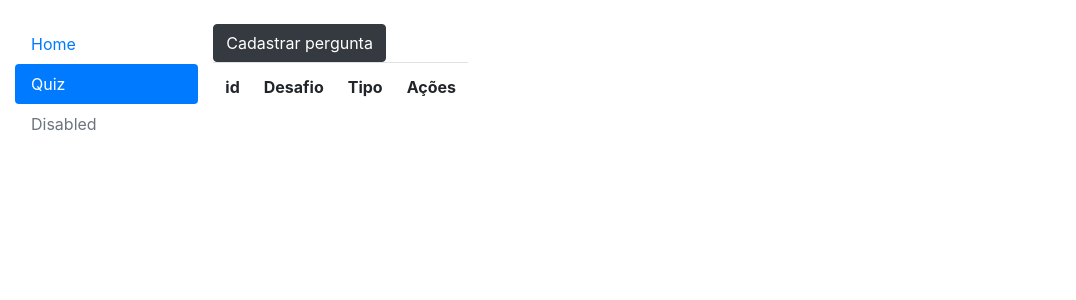
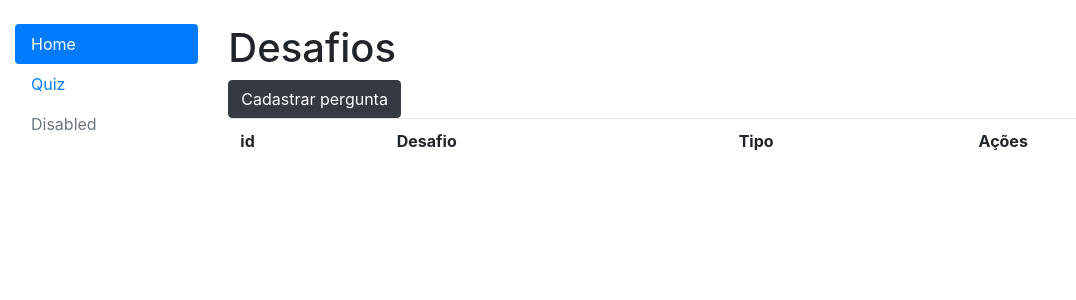
Before and after one commit to Davi3000/API, a PHP site: page /quiz.php in a window 1280 px wide. Shown: the part 56-356 px from the top of the page, without its empty margins (0-1076 px from the left). Run offline with PHP 8.4, Linux system fonts and the light colour scheme; data that the repository does not hold is empty.

Commit message:
Arrumar viewQuiz

```diff
--- a/UsuarioDAO.php
+++ b/UsuarioDAO.php
@@ -7,7 +7,7 @@ class UsuarioDAO{
     private $con;
 
     function __construct(){
-        $this->con = mysqli_connect("localhost","root","", "projetopw");
+        $this->con = mysqli_connect("localhost:3307","root","", "projetopw");
     }
     public function apagar($id){
 
--- a/menuLateral.php
+++ b/menuLateral.php
@@ -5,7 +5,7 @@
 
                 <ul class="nav flex-column  nav-pills vertical">
                     <li class="nav-item">
-                        <a class="nav-link active" href="#">Home</a>
+                        <a class="nav-link active" href="usuarios.php" >Home</a>
                     </li>
                     <li class="nav-item">
                         <a class="nav-link" href="quiz.php">Quiz</a>
--- a/quiz.php
+++ b/quiz.php
@@ -3,6 +3,10 @@ include "quizDAO.php";
 
 $quizDAO = new quizDAO();
 $listaQuiz = ($quizDAO->buscarQuiz());
+
+include "cabecalho.php";
+include "menuLateral.php";
+
 ?>
 <!DOCTYPE html>
 <html lang="pt-br">
@@ -17,62 +21,9 @@ $listaQuiz = ($quizDAO->buscarQuiz());
 </head>
 
 <body>
-    <nav class="navbar navbar-expand-lg navbar-dark bg-dark">
-        <a class="navbar-brand" href="#">Navbar</a>
-        <button class="navbar-toggler" type="button" data-toggle="collapse" data-target="#navbarSupportedContent" aria-controls="navbarSupportedContent" aria-expanded="false" aria-label="Toggle navigation">
-            <span class="navbar-toggler-icon"></span>
-        </button>
 
-        <div class="collapse navbar-collapse" id="navbarSupportedContent">
-            <ul class="navbar-nav mr-auto">
-                <li class="nav-item active">
-                    <a class="nav-link" href="#">Home <span class="sr-only">(current)</span></a>
-                </li>
-                <li class="nav-item">
-                    <a class="nav-link" href="#">Link</a>
-                </li>
-                <li class="nav-item dropdown">
-                    <a class="nav-link dropdown-toggle" href="#" id="navbarDropdown" role="button" data-toggle="dropdown" aria-haspopup="true" aria-expanded="false">
-                        Dropdown
-                    </a>
-                    <div class="dropdown-menu" aria-labelledby="navbarDropdown">
-                        <a class="dropdown-item" href="#">Action</a>
-                        <a class="dropdown-item" href="#">Another action</a>
-                        <div class="dropdown-divider"></div>
-                        <a class="dropdown-item" href="#">Something else here</a>
-                    </div>
-                </li>
-                <li class="nav-item">
-                    <a class="nav-link disabled" href="#" tabindex="-1" aria-disabled="true">Disabled</a>
-                </li>
-            </ul>
-            </div>
-            <form class="form-inline my-2 my-lg-0" action="quizcontrol.php" >
-                <input class="form-control mr-sm-2" type="search" placeholder="Search" aria-label="Search">
-                <button class="btn btn-outline-success my-2 my-sm-0" type="submit">Search</button>
-            </form>
-        </div>
-    </nav>
-    </nav>
-    <br>
-
-    <div class="container-fluid">
-        <div class="row">
-            <div class="col-2">
-
-                <ul class="nav flex-column  nav-pills vertical">
-                    <li class="nav-item">
-                        <a class="nav-link" href="usuarios.php">Home</a>
-                    </li>
-                    <li class="nav-item">
-                        <a class="nav-link active" href="#">Quiz</a>
-                    </li>
-                    <li class="nav-item">
-                        <a class="nav-link disabled" href="#" tabindex="-1" aria-disabled="true">Disabled</a>
-                    </li>
-                </ul>
-            </div>
-            <div>
+        <div class="col-10">
+            <h1>Desafios</h1>
                 <button class="btn btn-dark" data-toggle="modal"  data-target="#newmodalQuiz">
                 Cadastrar pergunta
                 </button>
--- a/quizDAO.php
+++ b/quizDAO.php
@@ -11,7 +11,7 @@ class quizDAO
 	private $conQuiz;
 
 	function __construct(){
-        $this->conQuiz = mysqli_connect("localhost","root","", "projetopw");
+        $this->conQuiz = mysqli_connect("localhost:3307","root","", "projetopw");
     }
 	public function inserirQuiz(){
 		$sql = "INSERT INTO questions VALUES (0, '$this->Desafio', '$this->TDesafio')";
```
